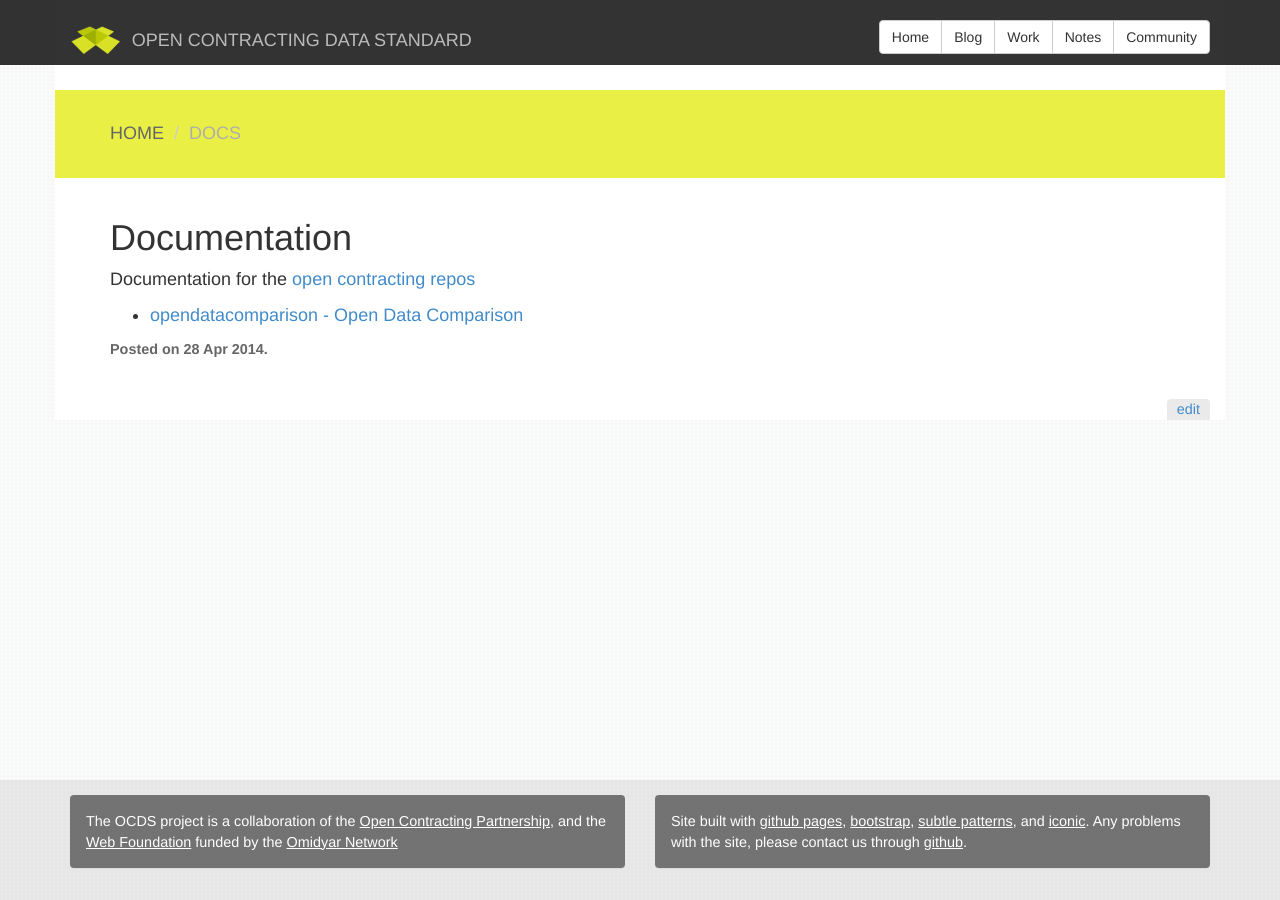
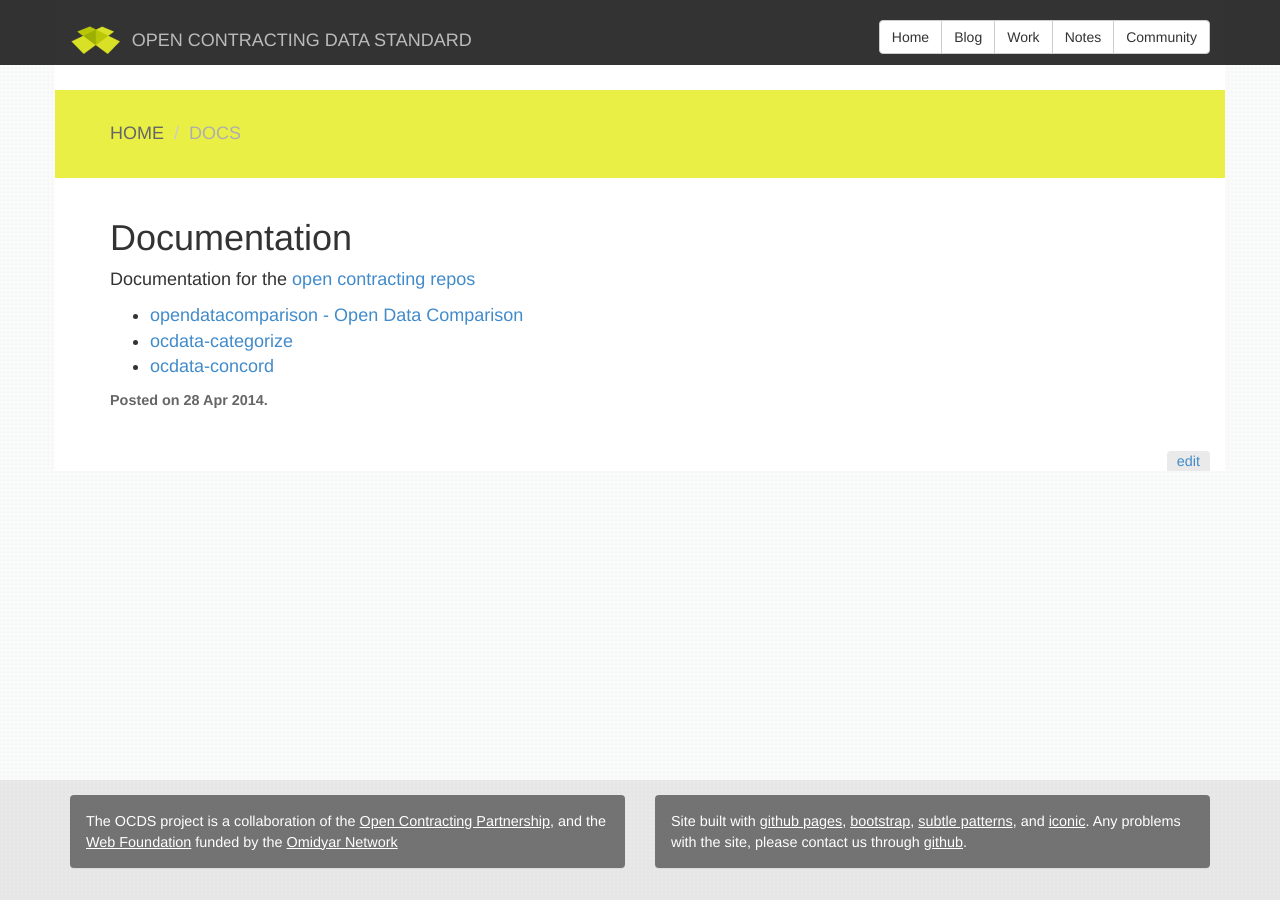
Before and after one commit to open-contracting/open-contracting.github.io, a Jekyll site: the page built from pages/docs/index.md, in a window 1280 px wide. Built offline with Jekyll 4.4.1, drawn with Linux system fonts in a browser that asks for light colours; nearby versions of some CDN libraries; Markdown is read by kramdown in place of the engine named in the settings.

Commit message:
Update index.md

```diff
--- a/pages/docs/index.md
+++ b/pages/docs/index.md
@@ -6,3 +6,5 @@ date: 28/04/2014
 Documentation for the [open contracting repos](https://github.com/open-contracting)
 
 * [opendatacomparison - Open Data Comparison](opendatacomparison)
+* [ocdata-categorize](ocdata-categorize)
+* [ocdata-concord](ocdata-concord)
```
